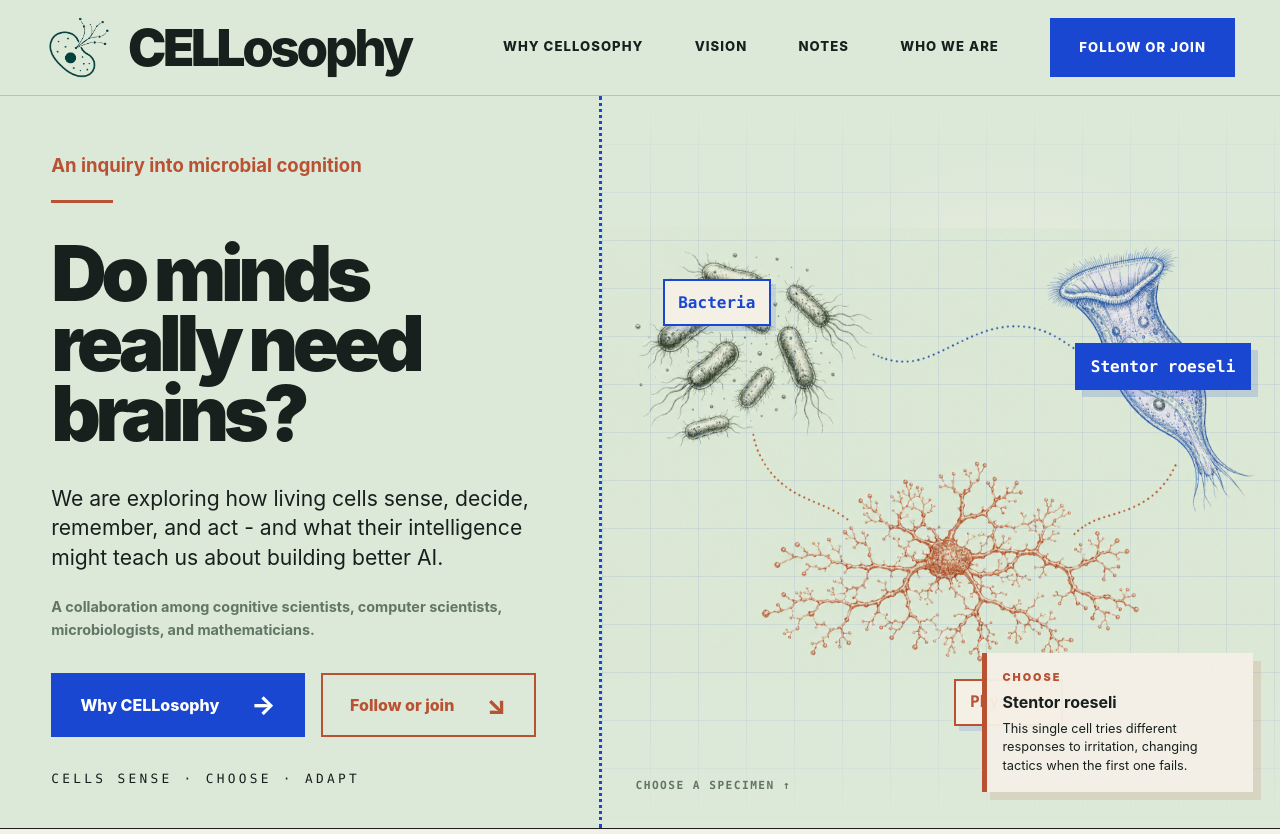
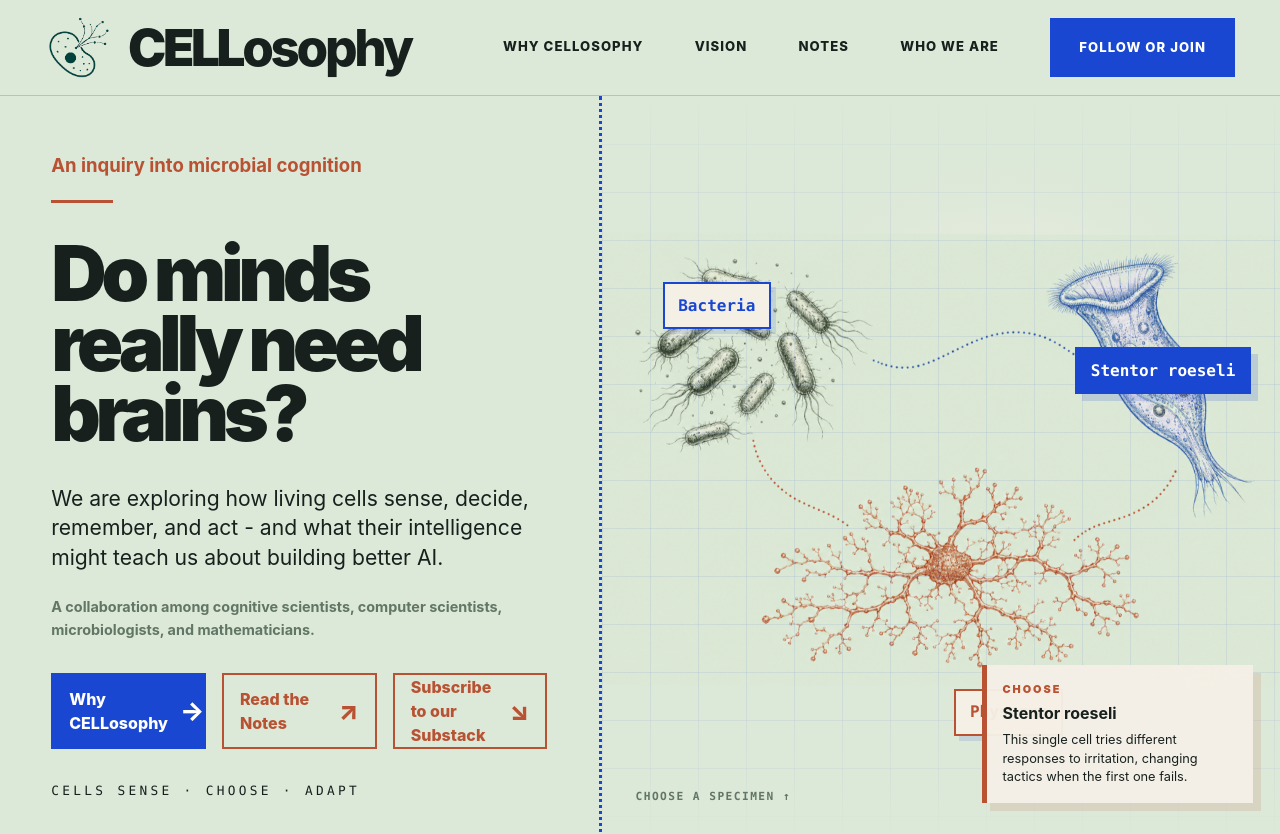
Before and after one commit to ranganaut/cellosophy-website, a Next.js app: page / in a window 1280 px wide. Shown: the top 834 px of the page. Built offline with nearby package versions, Linux system fonts and the light colour scheme.

Commit message:
Add notes call to action

```diff
--- a/app/content.generated.ts
+++ b/app/content.generated.ts
@@ -330,7 +330,10 @@
       "primaryLabel": "Why CELLosophy",
       "primaryHref": "#idea",
       "primaryArrow": "→",
-      "secondaryLabel": "Follow or join",
+      "notesLabel": "Read the Notes",
+      "notesHref": "/notes",
+      "notesArrow": "↗",
+      "secondaryLabel": "Subscribe to our Substack",
       "secondaryHref": "#subscribe",
       "secondaryArrow": "↘",
       "manifesto": "Cells sense · choose · adapt",
--- a/app/globals.css
+++ b/app/globals.css
@@ -28,6 +28,7 @@
 .dek { font-size:clamp(1.1rem,1.65vw,1.55rem); line-height:1.4; max-width:650px; margin-bottom:2rem; }
 .hero-context { max-width:650px; margin:-.5rem 0 2rem; color:var(--moss); font-size:.9rem; font-weight:700; line-height:1.55; }
 .hero-actions { display:flex; gap:1rem; width:100%; }
+.hero-actions .button { flex:1; min-width:0; padding-left:1rem; padding-right:1rem; gap:.75rem; }
 .button { min-height:64px; padding:0 1.7rem; display:flex; align-items:center; justify-content:space-between; gap:2rem; border:2px solid; font-weight:800; }
 .button span { font-size:1.6rem; transition:transform .2s ease; }
 .button:hover span { transform:translateX(5px); }
--- a/app/page.tsx
+++ b/app/page.tsx
@@ -48,6 +48,7 @@
           <p className="hero-context">{text(hero, "context")}</p>
           <div className="hero-actions">
             <a className="button primary" href={text(hero, "primaryHref")}>{text(hero, "primaryLabel")} <span>{text(hero, "primaryArrow")}</span></a>
+            <a className="button secondary" href={text(hero, "notesHref")}>{text(hero, "notesLabel")} <span>{text(hero, "notesArrow")}</span></a>
             <a className="button secondary" href={text(hero, "secondaryHref")}>{text(hero, "secondaryLabel")} <span>{text(hero, "secondaryArrow")}</span></a>
           </div>
           <p className="micro-manifesto">{text(hero, "manifesto")}</p>
--- a/content/site/hero.md
+++ b/content/site/hero.md
@@ -7,7 +7,10 @@
 primaryLabel: Why CELLosophy
 primaryHref: "#idea"
 primaryArrow: "→"
-secondaryLabel: Follow or join
+notesLabel: Read the Notes
+notesHref: "/notes"
+notesArrow: "↗"
+secondaryLabel: Subscribe to our Substack
 secondaryHref: "#subscribe"
 secondaryArrow: "↘"
 manifesto: Cells sense · choose · adapt
```
